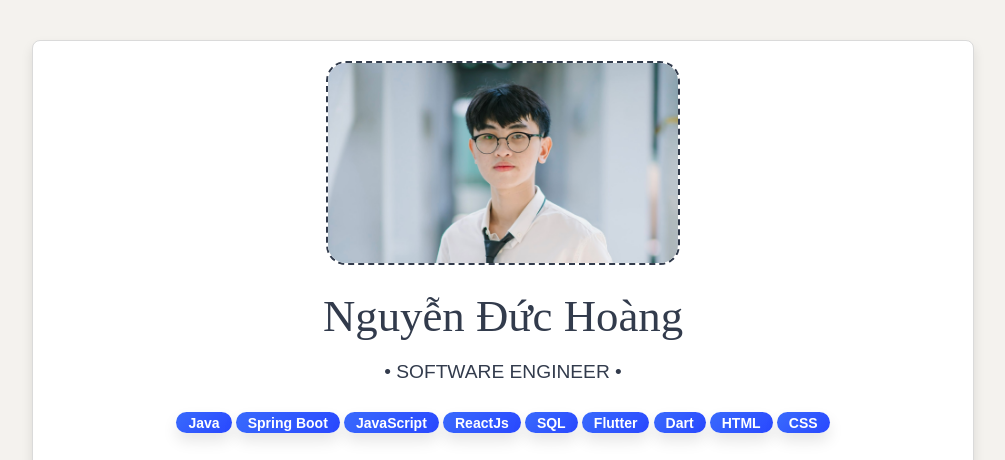
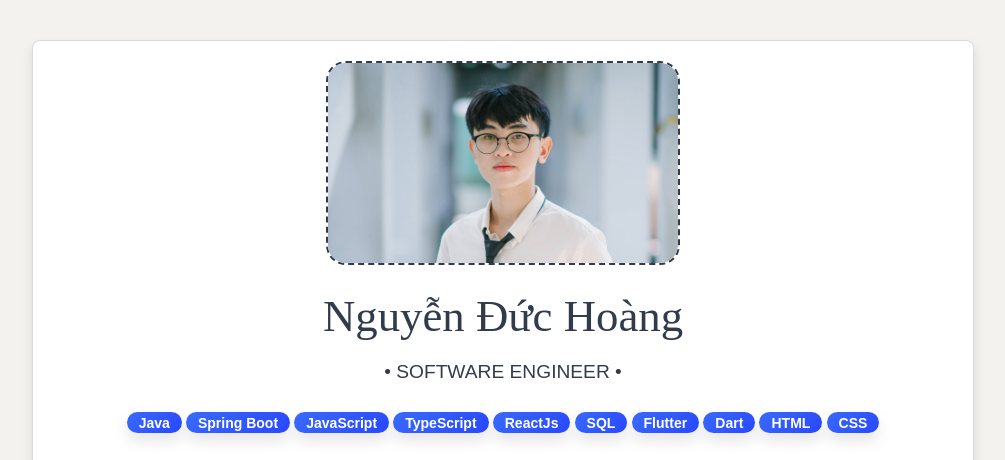
Before and after one commit to n-d-h/resume, a plain HTML site: page index.html in a window 1280 px wide. Shown: the top 460 px of the page, without its empty margins (137-1142 px from the left). Drawn offline with Linux system fonts and the light colour scheme; a web font is replaced by a local one.

Commit message:
add skill

```diff
--- a/index.html
+++ b/index.html
@@ -19,6 +19,7 @@
                 <span class="skill">Java</span>
                 <span class="skill">Spring Boot</span>
                 <span class="skill">JavaScript</span>
+		<span class="skill">TypeScript</span>
                 <span class="skill">ReactJs</span>
                 <span class="skill">SQL</span>
                 <span class="skill">Flutter</span>
```
Also changed, not shown: 1 other file.
